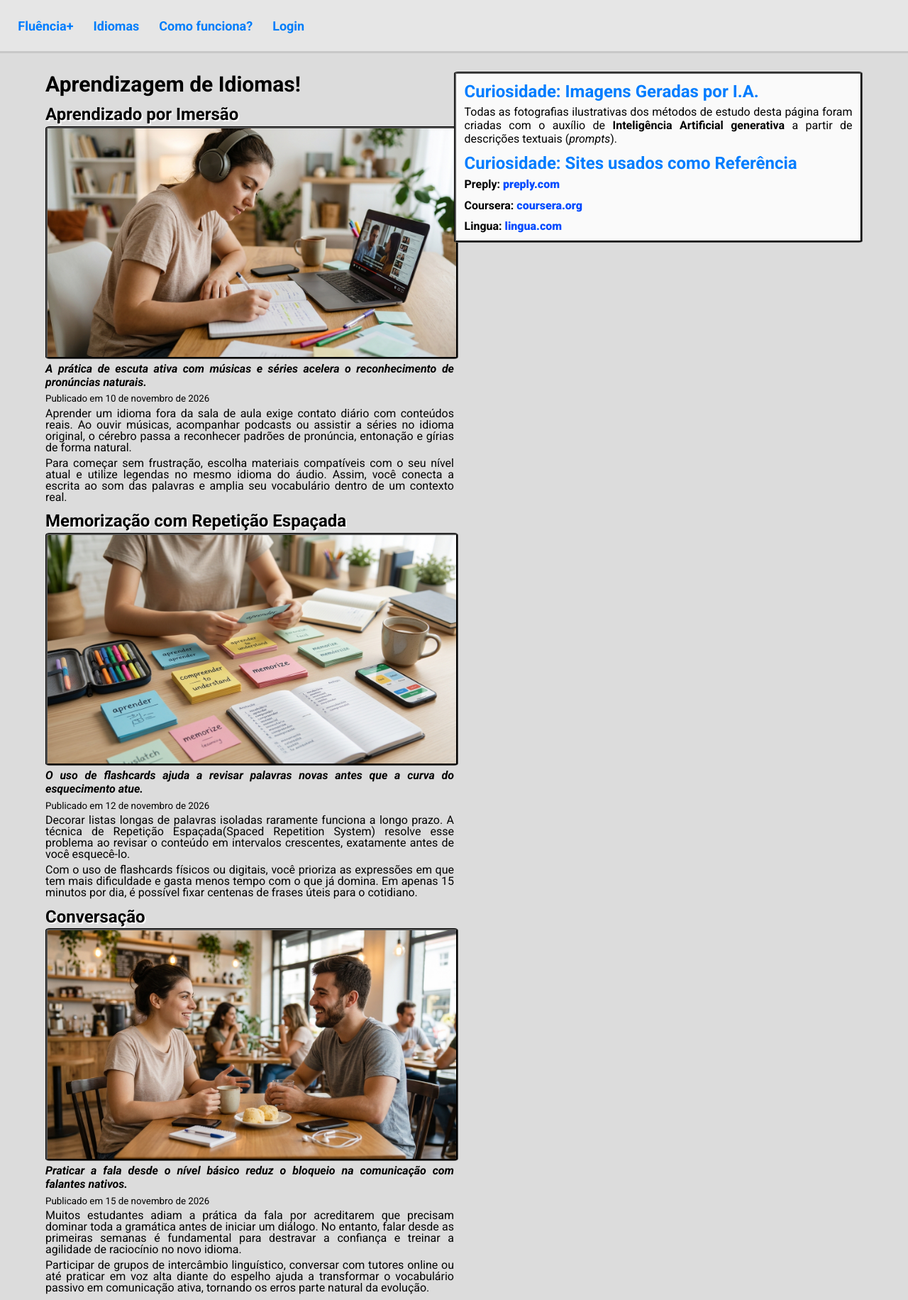
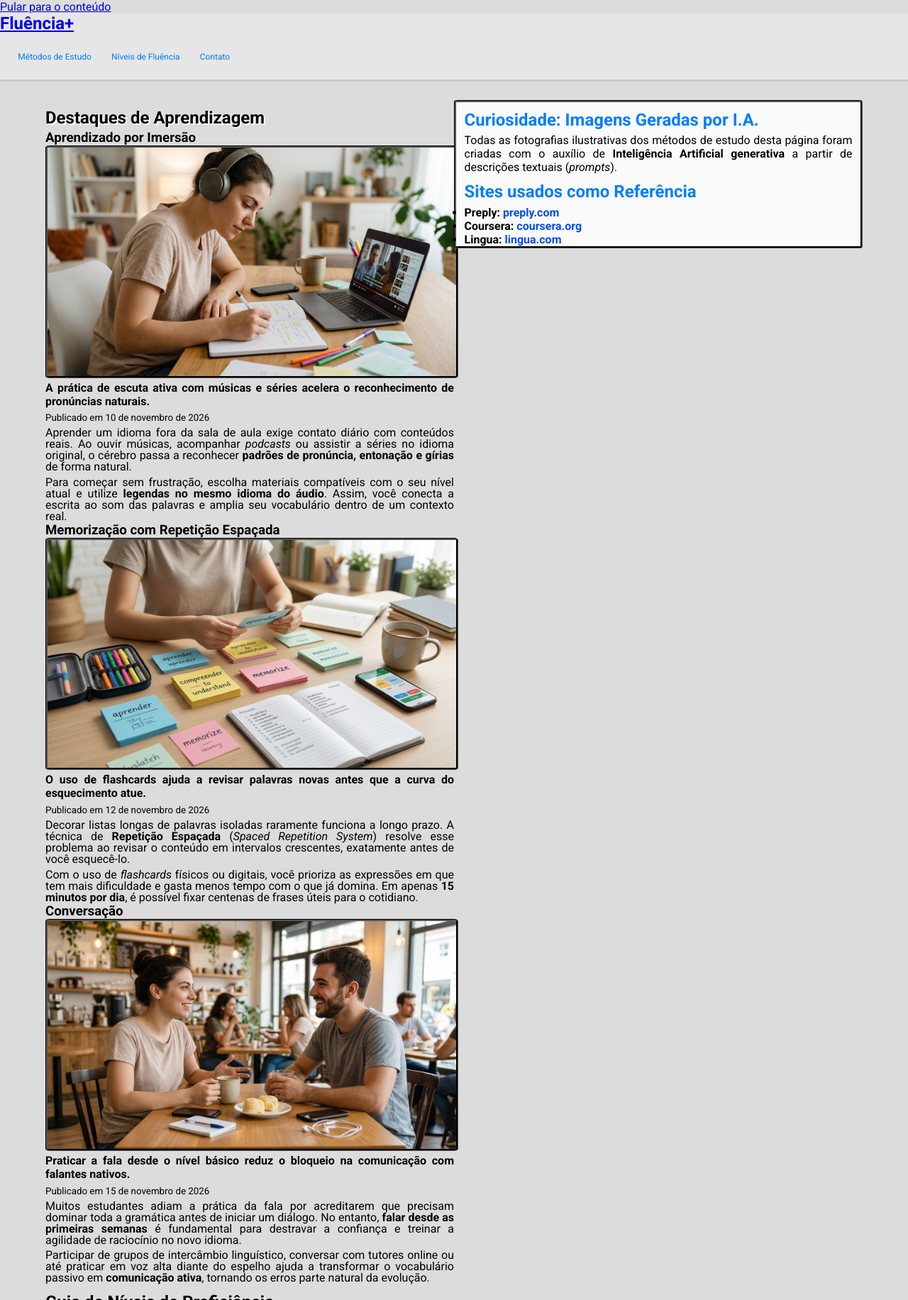
Before and after one commit to feliperodrigo-iftm/Fluencia-, a plain HTML site: page index.html in a window 1280 px wide. Shown: the top 1832 px of the page at 71% size. Drawn offline with Linux system fonts and the light colour scheme.

Commit message:
Update index.html

```diff
--- a/index.html
+++ b/index.html
@@ -3,122 +3,142 @@
 <head>
     <meta charset="UTF-8">
     <meta name="viewport" content="width=device-width, initial-scale=1.0">
-    <title>Aprendizagem de Idiomas</title>
+    <title>Fluência+ | Aprendizagem de Idiomas</title>
     <link rel="stylesheet" href="css/main.css">
     <link href="https://fonts.googleapis.com/css2?family=Roboto:ital,wght@0,100..900;1,100..900&display=swap" rel="stylesheet">
 </head>
 <body>
+    <a href="#conteudo-principal" class="pular-conteudo">Pular para o conteúdo</a>
+
     <header>
-        <nav>
+        <h1><a href="index.html">Fluência+</a></h1>
+        <nav aria-label="Navegação principal">
             <ul>
-                <li><a href="index.html"><h1>Fluência+</h1></a></li>
-                <li><h1>Idiomas</h1></li>
-                <li><h1>Como funciona?</h1></li>
-                <li><h1>Login</h1></li>
+                <li><a href="#destaques">Métodos de Estudo</a></li>
+                <li><a href="#niveis">Níveis de Fluência</a></li>
+                <li><a href="#contato">Contato</a></li>
             </ul>
         </nav>
     </header>
+
     <div class="principal">
-        <main>
-            <h2>Aprendizagem de Idiomas!</h2>
-            <section class="secao-1">
+        <main id="conteudo-principal">
+            <section id="destaques" class="secao-1">
+                <h2>Destaques de Aprendizagem</h2>
+
                 <article>
-                    <h2>Aprendizado por Imersão</h2>
+                    <h3>Aprendizado por Imersão</h3>
                     <figure>
                         <img src="imagens/img1.jpeg" alt="Estudante usando fones de ouvido e fazendo anotações em um caderno aberto sobre a mesa." width="1000" height="500">
                         <figcaption>
-                            <cite><strong>A prática de escuta ativa com músicas e séries acelera o reconhecimento de pronúncias naturais.</strong></cite>
+                            <strong>A prática de escuta ativa com músicas e séries acelera o reconhecimento de pronúncias naturais.</strong>
                         </figcaption>
                     </figure>
                     <p><small>Publicado em <time datetime="2026-11-10">10 de novembro de 2026</time></small></p>
-                    <p>Aprender um idioma fora da sala de aula exige contato diário com conteúdos reais.
-                        Ao ouvir músicas, acompanhar podcasts ou assistir a séries no idioma original,
-                        o cérebro passa a reconhecer padrões de pronúncia, entonação e gírias de forma natural.</p>
-                    <p>Para começar sem frustração, escolha materiais compatíveis com o seu nível atual e utilize legendas no mesmo idioma do áudio.
-                        Assim, você conecta a escrita ao som das palavras e amplia seu vocabulário dentro de um contexto real.</p>
+                    <p>
+                        Aprender um idioma fora da sala de aula exige contato diário com conteúdos reais.
+                        Ao ouvir músicas, acompanhar <em>podcasts</em> ou assistir a séries no idioma original,
+                        o cérebro passa a reconhecer <strong>padrões de pronúncia, entonação e gírias</strong> de forma natural.
+                    </p>
+                    <p>
+                        Para começar sem frustração, escolha materiais compatíveis com o seu nível atual e utilize
+                        <strong>legendas no mesmo idioma do áudio</strong>. Assim, você conecta a escrita ao som das
+                        palavras e amplia seu vocabulário dentro de um contexto real.
+                    </p>
                 </article>
+
                 <article>
-                    <h2>Memorização com Repetição Espaçada</h2>
+                    <h3>Memorização com Repetição Espaçada</h3>
                     <figure>
                         <img src="imagens/img2.jpeg" alt="Cartões de estudo coloridos espalhados sobre uma mesa de madeira com anotações de vocabulário." width="1000" height="500">
                         <figcaption>
-                            <cite><strong>O uso de flashcards ajuda a revisar palavras novas antes que a curva do esquecimento atue.</strong></cite>
+                            <strong>O uso de flashcards ajuda a revisar palavras novas antes que a curva do esquecimento atue.</strong>
                         </figcaption>
                     </figure>
                     <p><small>Publicado em <time datetime="2026-11-12">12 de novembro de 2026</time></small></p>
-                    <p>Decorar listas longas de palavras isoladas raramente funciona a longo prazo.
-                        A técnica de Repetição Espaçada(Spaced Repetition System) resolve esse problema ao
-                        revisar o conteúdo em intervalos crescentes, exatamente antes de você esquecê-lo.</p>
-                    <p>Com o uso de flashcards físicos ou digitais, você prioriza as expressões em que tem mais
+                    <p>
+                        Decorar listas longas de palavras isoladas raramente funciona a longo prazo.
+                        A técnica de <strong>Repetição Espaçada</strong> (<em>Spaced Repetition System</em>) resolve esse problema ao
+                        revisar o conteúdo em intervalos crescentes, exatamente antes de você esquecê-lo.
+                    </p>
+                    <p>
+                        Com o uso de <em>flashcards</em> físicos ou digitais, você prioriza as expressões em que tem mais
                         dificuldade e gasta menos tempo com o que já domina.
-                        Em apenas 15 minutos por dia, é possível fixar centenas de frases úteis para o cotidiano.</p>
+                        Em apenas <strong>15 minutos por dia</strong>, é possível fixar centenas de frases úteis para o cotidiano.
+                    </p>
                 </article>
+
                 <article>
-                    <h2>Conversação</h2>
+                    <h3>Conversação</h3>
                     <figure>
                         <img src="imagens/img3.jpeg" alt="Duas pessoas sorrindo e conversando em uma cafeteria durante um encontro de intercâmbio linguístico." width="1000" height="500">
                         <figcaption>
-                            <cite><strong>Praticar a fala desde o nível básico reduz o bloqueio na comunicação com falantes nativos.</strong></cite>
+                            <strong>Praticar a fala desde o nível básico reduz o bloqueio na comunicação com falantes nativos.</strong>
                         </figcaption>
                     </figure>
                     <p><small>Publicado em <time datetime="2026-11-15">15 de novembro de 2026</time></small></p>
-                    <p>Muitos estudantes adiam a prática da fala por acreditarem que precisam dominar toda a gramática antes
-                        de iniciar um diálogo.
-                        No entanto, falar desde as primeiras semanas é fundamental para destravar a
-                        confiança e treinar a agilidade de raciocínio no novo idioma.</p>
-                    <p>Participar de grupos de intercâmbio linguístico, conversar com tutores online ou até praticar em voz
-                        alta diante do espelho ajuda a transformar o
-                        vocabulário passivo em comunicação ativa, tornando os erros parte natural da evolução.</p>
+                    <p>
+                        Muitos estudantes adiam a prática da fala por acreditarem que precisam dominar toda a gramática antes
+                        de iniciar um diálogo. No entanto, <strong>falar desde as primeiras semanas</strong> é fundamental
+                        para destravar a confiança e treinar a agilidade de raciocínio no novo idioma.
+                    </p>
+                    <p>
+                        Participar de grupos de intercâmbio linguístico, conversar com tutores online ou até praticar em voz
+                        alta diante do espelho ajuda a transformar o vocabulário passivo em <strong>comunicação ativa</strong>,
+                        tornando os erros parte natural da evolução.
+                    </p>
                 </article>
             </section>
-            <section class="secao-2">
+
+            <section id="niveis" class="secao-2">
                 <h2>Guia de Níveis de Proficiência</h2>
                 <table>
                     <caption>Classificação internacional de fluência (Quadro Europeu Comum de Referência)</caption>
                     <thead>
                         <tr>
-                            <th>Nível</th>
-                            <th>Classificação</th>
-                            <th>O que você consegue fazer</th>
+                            <th scope="col">Nível</th>
+                            <th scope="col">Classificação</th>
+                            <th scope="col">O que você consegue fazer</th>
                         </tr>
                     </thead>
                     <tbody>
                         <tr>
-                            <th>A1</th>
+                            <th scope="row">A1</th>
                             <td>Iniciante</td>
                             <td>Compreende e usa expressões cotidianas familiares e frases muito simples.</td>
                         </tr>
                         <tr>
-                            <th>A2</th>
+                            <th scope="row">A2</th>
                             <td>Básico</td>
                             <td>Entende frases isoladas e expressões de uso frequente relacionadas a áreas de relevância imediata.</td>
                         </tr>
                         <tr>
-                            <th>B1</th>
+                            <th scope="row">B1</th>
                             <td>Intermediário</td>
                             <td>Entende os pontos principais de uma conversa clara sobre assuntos conhecidos.</td>
                         </tr>
                         <tr>
-                            <th>B2</th>
+                            <th scope="row">B2</th>
                             <td>Avançado intermediário</td>
                             <td>Compreende as ideias principais de textos complexos em tópicos concretos e abstratos.</td>
                         </tr>
                         <tr>
-                            <th>C1</th>
+                            <th scope="row">C1</th>
                             <td>Proficiência Operativa</td>
                             <td>Compreende uma ampla variedade de textos longos e exigentes, reconhecendo significados implícitos.</td>
                         </tr>
                         <tr>
-                            <th>C2</th>
+                            <th scope="row">C2</th>
                             <td>Domínio Pleno</td>
                             <td>Compreende com facilidade praticamente tudo o que ouve ou lê.</td>
                         </tr>
                     </tbody>
                 </table>
             </section>
-            <section class="secao-3">
+
+            <section id="contato" class="secao-3">
                 <h2>Formulário de Contato</h2>
-                <form>
+                <form action="#" method="post">
                     <fieldset>
                         <legend>Dados Pessoais</legend>
 
@@ -144,27 +164,38 @@
                         </select>
 
                         <label for="mensagem">Sua dúvida ou objetivo:</label>
-                        <textarea id="mensagem" name="mensagem" rows="5" placeholder="Como podemos ajudar?"></textarea>
+                        <textarea id="mensagem" name="mensagem" rows="5" placeholder="Como podemos ajudar?" required></textarea>
                     </fieldset>
 
                     <button type="submit">Enviar Mensagem</button>
                 </form>
             </section>
         </main>
+
         <aside>
             <div class="curiosidade">
                 <h2>Curiosidade: Imagens Geradas por I.A.</h2>
-                <p>Todas as fotografias ilustrativas dos métodos de estudo desta página foram criadas com o auxílio de
-                    <strong>Inteligência Artificial generativa</strong> a partir de descrições textuais (<em>prompts</em>).</p>
-                <h2>Curiosidade: Sites usados como Referência</h2>
-                <p><strong>Preply: <a href="https://preply.com/?campaignid=23962466826&network=g&adgroupid=197287513146&keyword=&matchtype=a&creative=813870423268&targetid=kwl-3500001&placement=&loc_physical_ms=9198625&device=c&utm_term=&utm_campaign=&hsa_kw=">preply.com</a></strong></p>
-                <p><strong>Coursera: <a href="https://preply.com/?campaignid=23962466826&network=g&adgroupid=197287513146&keyword=&matchtype=a&creative=813870423268&targetid=kwl-3500001&placement=&loc_physical_ms=9198625&device=c&utm_term=&utm_campaign=&hsa_kw=">coursera.org</a></strong></p>
-                <p><strong>Lingua: <a href="https://preply.com/?campaignid=23962466826&network=g&adgroupid=197287513146&keyword=&matchtype=a&creative=813870423268&targetid=kwl-3500001&placement=&loc_physical_ms=9198625&device=c&utm_term=&utm_campaign=&hsa_kw=">lingua.com</a></strong></p>
+                <p>
+                    Todas as fotografias ilustrativas dos métodos de estudo desta página foram criadas com o auxílio de
+                    <strong>Inteligência Artificial generativa</strong> a partir de descrições textuais (<em>prompts</em>).
+                </p>
+
+                <h2>Sites usados como Referência</h2>
+                <ul>
+                    <li><strong>Preply:</strong> <a href="https://preply.com/" target="_blank" rel="noopener noreferrer">preply.com</a></li>
+                    <li><strong>Coursera:</strong> <a href="https://www.coursera.org/" target="_blank" rel="noopener noreferrer">coursera.org</a></li>
+                    <li><strong>Lingua:</strong> <a href="https://lingua.com/" target="_blank" rel="noopener noreferrer">lingua.com</a></li>
+                </ul>
             </div>
         </aside>
     </div>
+
     <footer>
-        <address></address>
+        <address>
+            Contato: <a href="mailto:contato@fluenciamais.edu.br">contato@fluenciamais.edu.br</a> |
+            Uberaba, MG
+        </address>
+        <p><small>&copy; <time datetime="2026">2026</time> Fluência+. Todos os direitos reservados.</small></p>
     </footer>
 </body>
 </html>
```
